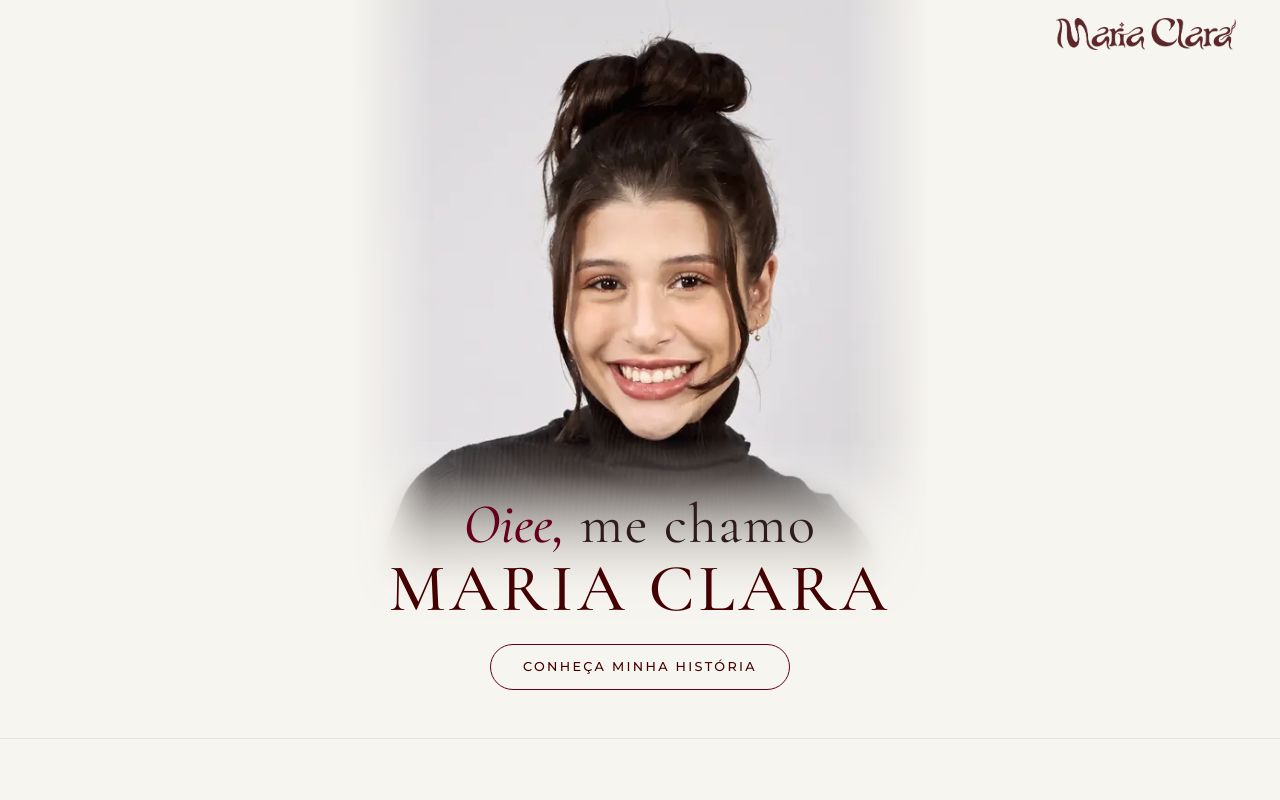
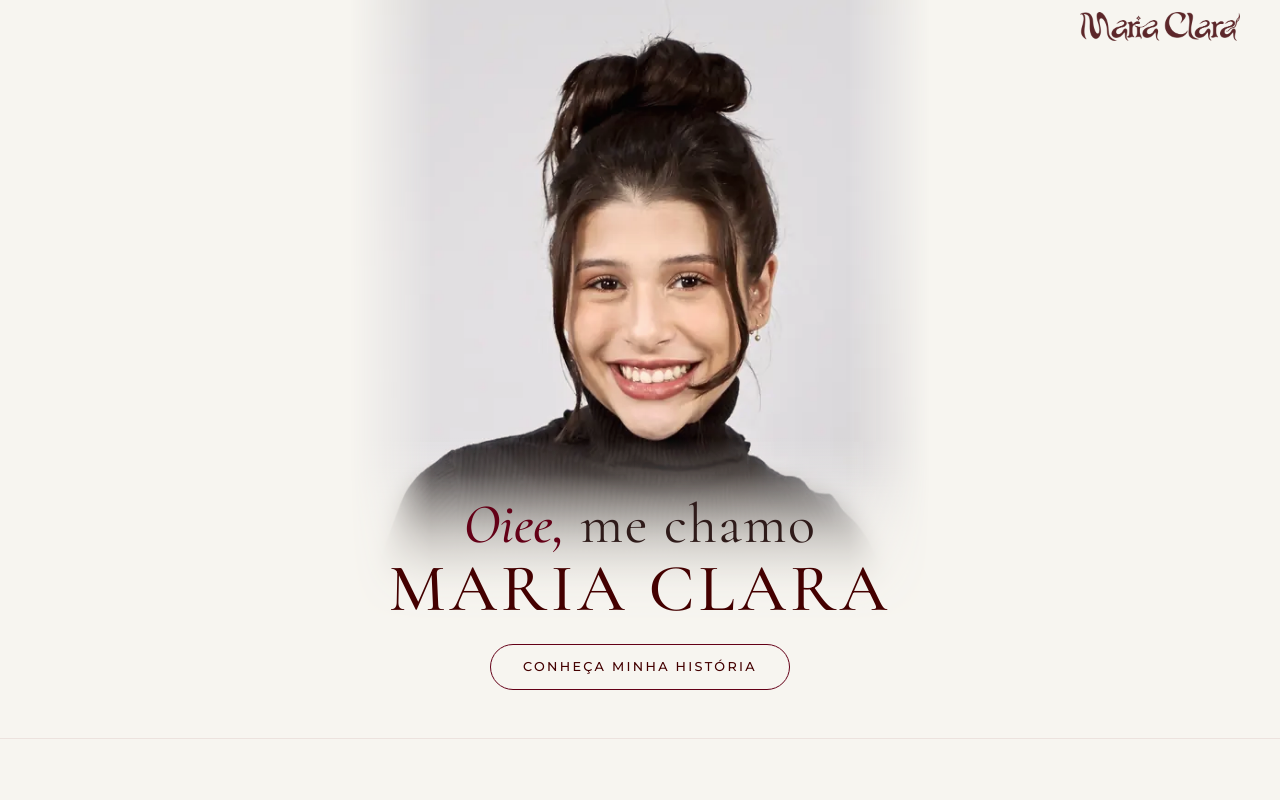
Before and after one commit to swntsx/Biopage-Maria-Clara, a plain HTML site: page index.html in a window 1280 px wide. Shown: the top 800 px of the page. Drawn offline with nearby package versions, Linux system fonts and the light colour scheme.

```diff
--- a/index.html
+++ b/index.html
@@ -960,7 +960,11 @@
 }
 
 
-    .hero-corner-tag img { display: block; width: clamp(128px, 36vw, 180px); height: auto; }
+    .hero-corner-tag {
+      top: calc(12px + env(safe-area-inset-top, 0px));
+      right: clamp(14px, 4vw, 40px);
+    }
+    .hero-corner-tag img { display: block; width: clamp(92px, 26vw, 160px); height: auto; }
 
     /* Acessibilidade e performance */
     picture { display: contents; }
```
